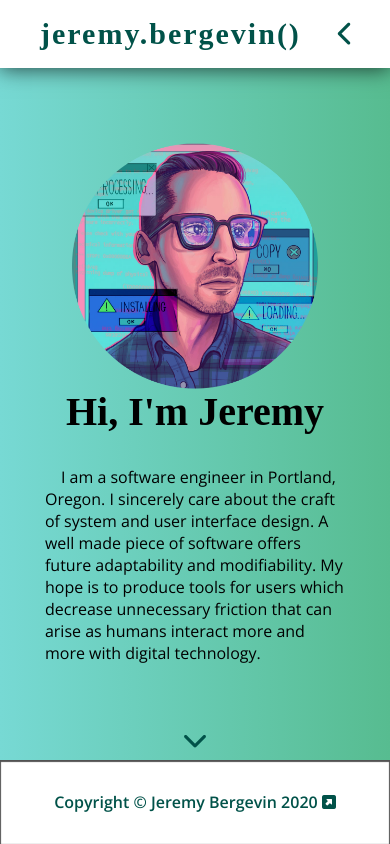
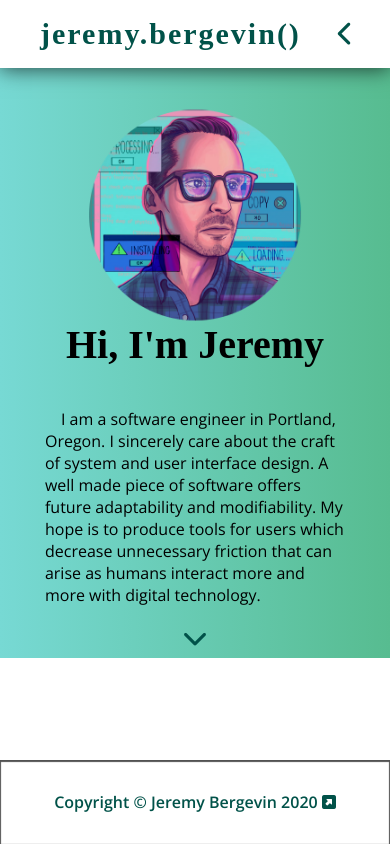
Before and after one commit to rufusgerm/portfolio-app, a React app: page / in a window 390 px wide. Built offline with nearby package versions, Linux system fonts and the light colour scheme; a web font is replaced by a local one.

Commit message:
Futzed around some more with the responsiveness on smaller screens. It's hard to test out when I don't have the appropriate devices, but hopefully it makes an improvement.

```diff
--- a/src/components/Footer.css
+++ b/src/components/Footer.css
@@ -107,6 +107,7 @@
 
 @media only screen and (max-width: 678px) {
   .footer {
+    /* height: 7vh; */
     flex-direction: row;
     align-items: center;
   }
--- a/src/components/Home.css
+++ b/src/components/Home.css
@@ -26,13 +26,13 @@
 
 @media only screen and (max-width: 890px) {
   .portrait {
-    height: 85%;
+    height: 75%;
   }
 }
 
 @media only screen and (max-width: 760px) {
   .portrait {
-    height: 75%;
+    height: 65%;
   }
 }
 
@@ -102,20 +102,22 @@
 
   .portrait-container {
     margin: auto;
-    min-height: 25vh;
+    min-height: 23vh;
+    max-height: 25vh;
   }
   .portrait {
     min-height: 100%;
   }
 
   .bio-container {
-    min-height: 35vh;
+    min-height: 33vh;
+    max-height: 35vh;
     width: inherit;
   }
 
   .bio-header {
     min-height: 8vh;
-    margin-bottom: 0;
+    margin-bottom: 0.5rem;
   }
 
   .bio-body {
--- a/src/components/NavBar.css
+++ b/src/components/NavBar.css
@@ -4,7 +4,7 @@
   display: flex;
   align-items: center;
   justify-content: space-between;
-  min-height: var(--nav-height);
+  height: var(--nav-height);
   background: var(--bg-nav-foot);
   -webkit-box-shadow: 0px 4px 20px 0px rgba(0, 0, 0, 0.68);
   -moz-box-shadow: 0px 4px 20px 0px rgba(0, 0, 0, 0.68);
--- a/src/components/Page.css
+++ b/src/components/Page.css
@@ -28,14 +28,20 @@
 
 .page-body {
   min-height: 60vh;
+  max-height: 72vh;
   display: flex;
   align-items: center;
   justify-content: center;
   width: 90%;
 }
 
-@media only screen and (max-width: 400px) and (max-height: 667px) {
+@media only screen and (max-width: 400px) and (orientation: portrait) {
   .page-wrapper {
-    max-height: 70vh;
+    height: 70vh;
   }
 }
+@media only screen and (max-height: 400px) and (orientation: landscape) {
+  .page-wrapper {
+    height: 80vh;
+  }
+}
```
